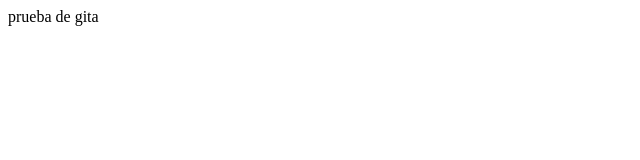
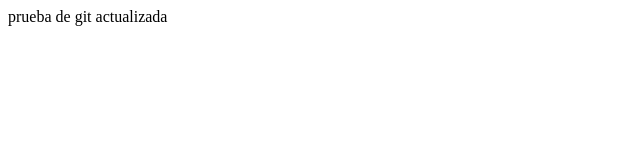
Before and after one commit to rhernandez030299/git-introduccion, a plain HTML site: page index.html in a window 1280 px wide. Shown: the full height of the page, 0-640 px from the left. Drawn offline with Linux system fonts and the light colour scheme.

Commit message:
actualizacion index

```diff
--- a/index.html
+++ b/index.html
@@ -10,7 +10,7 @@
 
 <body>
 
-    prueba de gita
+    prueba de git actualizada
 
 </body>
 
```
